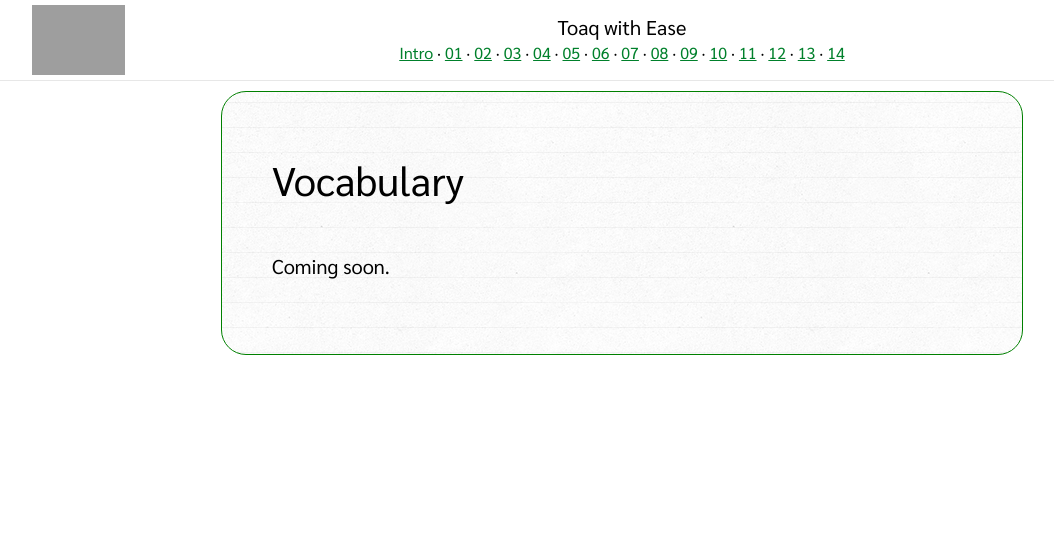
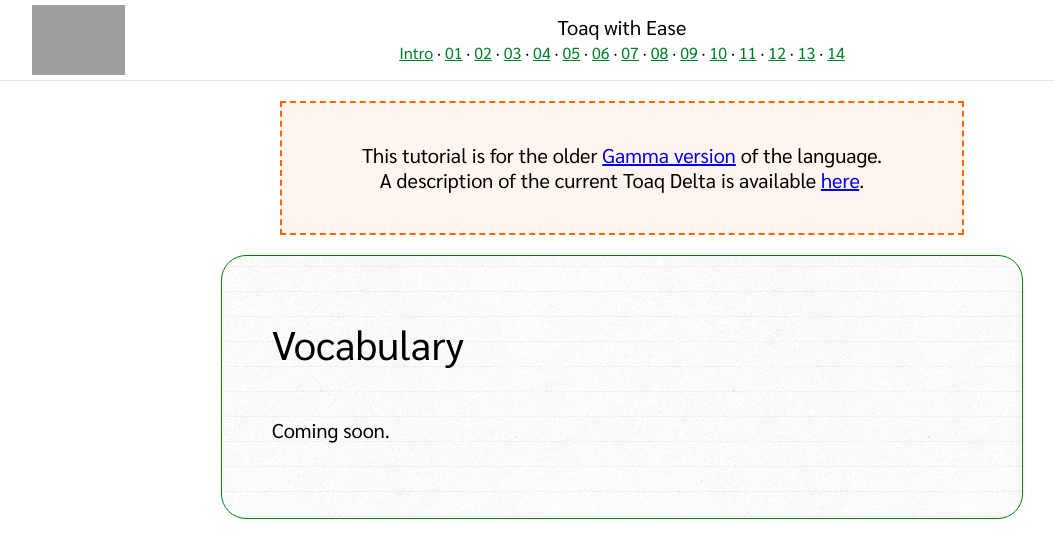
Before and after one commit to toaq/TwE, a Jekyll site: the page built from vocabulary/index.md, in a window 1280 px wide. Shown: the top 558 px of the page, without its empty margins (18-1072 px from the left). Built offline with Jekyll 4.4.1, drawn with Linux system fonts in a browser that asks for light colours; some web fonts are replaced; grey boxes are pictures that could not be loaded.

Commit message:
Add a notice saying TwE is outdated

```diff
--- a/_layouts/lessons.html
+++ b/_layouts/lessons.html
@@ -29,6 +29,10 @@
         {% endfor %}
         </div>
     </header>
+    <div style="max-width:30em; text-align:center; margin:1em auto; padding:2em; border:2px dashed #ff6600; background:#ff660010">
+      This tutorial is for the older <a href="https://toaq.me/Versions">Gamma version</a> of the language.<br>
+      A description of the current Toaq Delta is available <a href="https://toaq.net/">here</a>.
+    </div>
     <div class="content">
       <main>
         {{content}}
```
